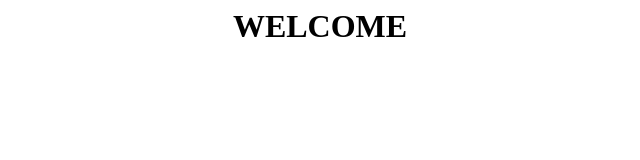
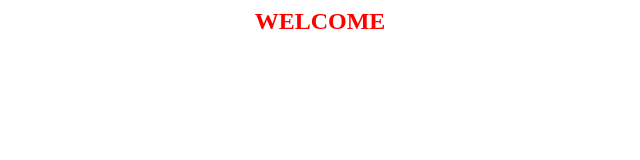
Before and after one commit to 681270032-design/testimage, a plain HTML site: page index.html in a window 1280 px wide. Shown: the whole page, without its empty margins (320-960 px from the left). Drawn offline with Linux system fonts and the light colour scheme.

Commit message:
Update index.html

```diff
--- a/index.html
+++ b/index.html
@@ -1 +1,2 @@
-<h1> <font colo=red> <center> WELCOME </center> </font></h1>
+<h2> <font color="red"> <center> WELCOME </center> </font></h2>
+<im src="image/01.jpg">
```
